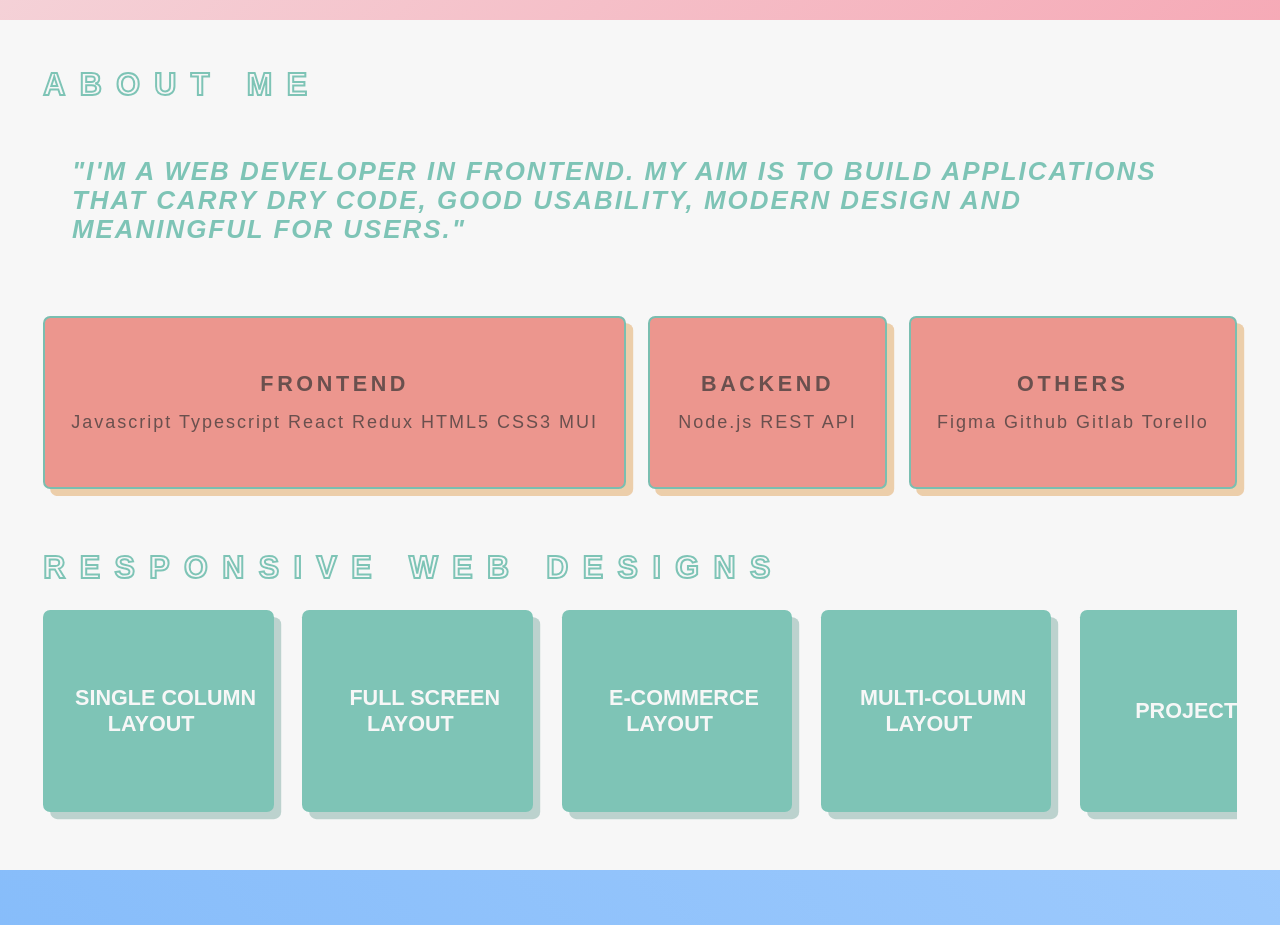
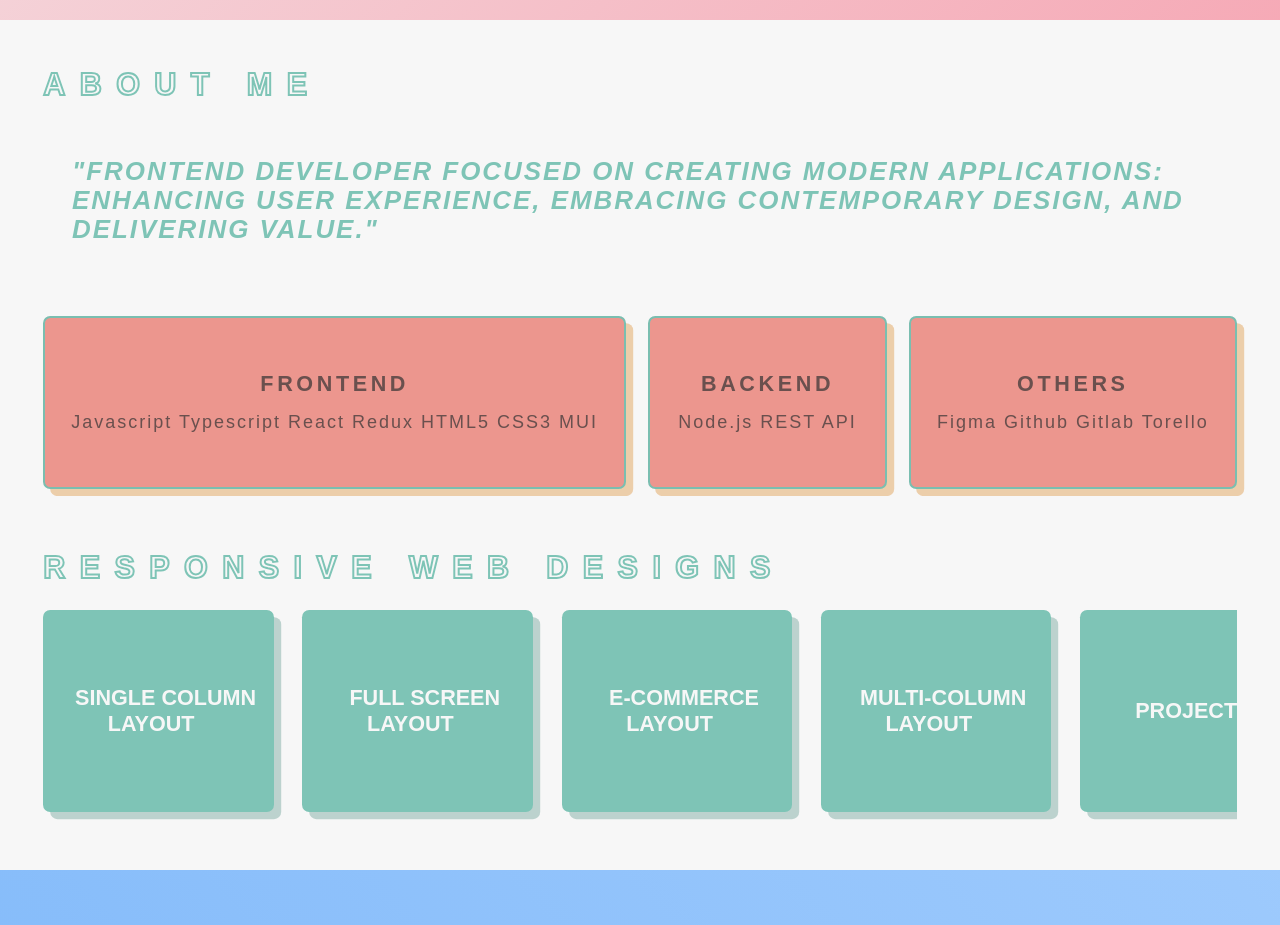
Before and after one commit to makiyo-ronkko/makiyo-app, a React (Create React App) app: page / in a window 1280 px wide. Shown: the part 780-1705 px from the top of the page. Built offline with nearby package versions, Linux system fonts and the light colour scheme.

Commit message:
master: update the header text

```diff
--- a/src/components/Main/Skills.tsx
+++ b/src/components/Main/Skills.tsx
@@ -7,9 +7,8 @@ export const Skills = () => {
 			<div className={Styles.titleWrapper}>
 				<p className={`${Styles.description} ${Styles.subTitle}`}>About me</p>
 				<p className={`${Styles.summary} ${Styles.fontStyle}`}>
-					"I'm a web developer in frontend. My aim is to build applications that
-					carry DRY code, good usability, modern design and meaningful for
-					users."
+					"Frontend Developer Focused on Creating Modern Applications: Enhancing
+					User Experience, Embracing Contemporary Design, and Delivering Value."
 				</p>
 			</div>
 			<div className={Styles.cardContainer}>
```
